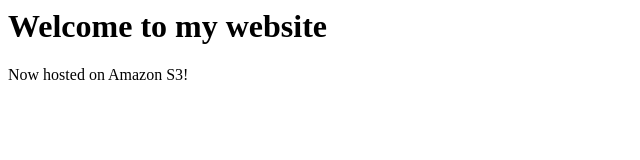
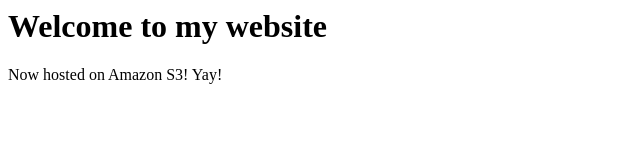
Before and after one commit to jayunani/jayunani.github.io, a plain HTML site: page index.html in a window 1280 px wide. Shown: the full height of the page, 0-640 px from the left. Drawn offline with Linux system fonts and the light colour scheme.

Commit message:
initial change

```diff
--- a/index.html
+++ b/index.html
@@ -4,6 +4,6 @@
 </head>
 <body>
   <h1>Welcome to my website</h1>
-  <p>Now hosted on Amazon S3!</p>
+  <p>Now hosted on Amazon S3! Yay!</p>
 </body>
 </html>
```
